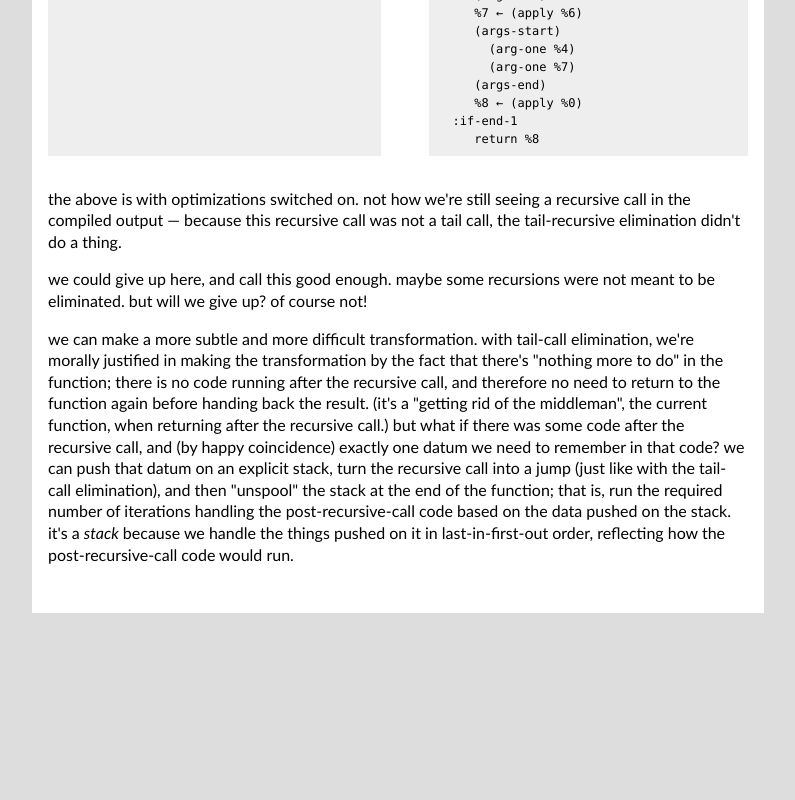
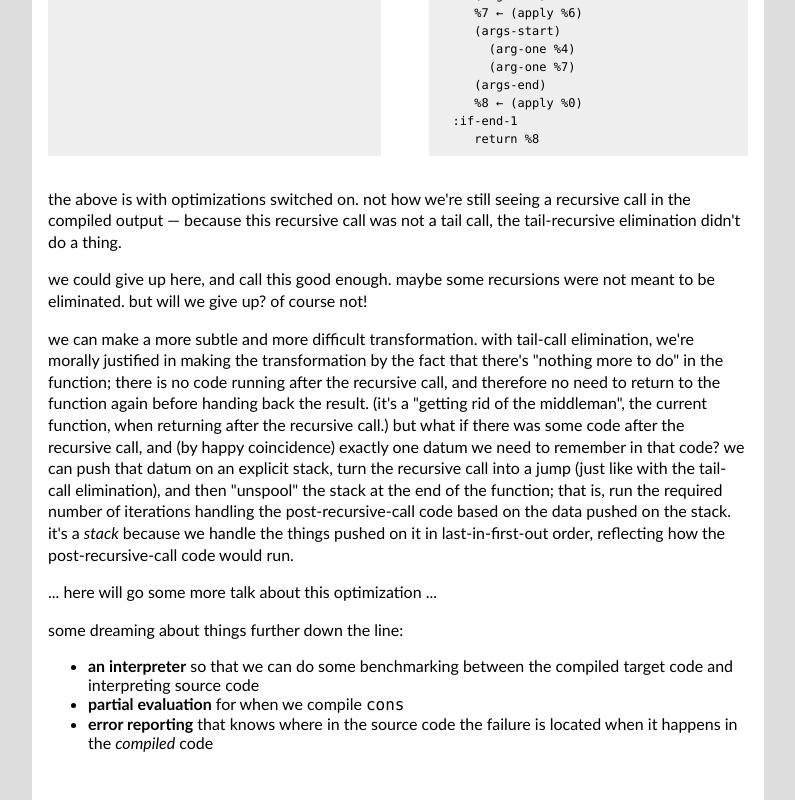
Before and after one commit to masak/syntax-driven, a React (Create React App) app: page / in a window 1280 px wide. Shown: the part 4149-4949 px from the top of the page, without its empty margins (242-1037 px from the left). Before the commit the page ends 4762 px from the top, so only its background shows below. Built offline with nearby package versions, Linux system fonts and the light colour scheme.

Commit message:
Add a wishlist

```diff
--- a/src/App.js
+++ b/src/App.js
@@ -384,6 +384,33 @@ const App = (props) => (
         pushed on it in last-in-first-out order, reflecting how the
         post-recursive-call code would run.
     </p>
+
+    <p>
+        ... here will go some more talk about this optimization ...
+    </p>
+
+    <p>
+        some dreaming about things further down the line:
+    </p>
+
+    <ul>
+        <li>
+            <strong>an interpreter</strong> so that we can do some
+            benchmarking between the compiled target code and interpreting
+            source code
+        </li>
+
+        <li>
+            <strong>partial evaluation</strong> for when we compile
+            { " " } <code>cons</code>
+        </li>
+
+        <li>
+            <strong>error reporting</strong> that knows where in the
+            source code the failure is located when it happens in the
+            { " " } <em>compiled</em> code
+        </li>
+    </ul>
   </main>
 );
 
```
